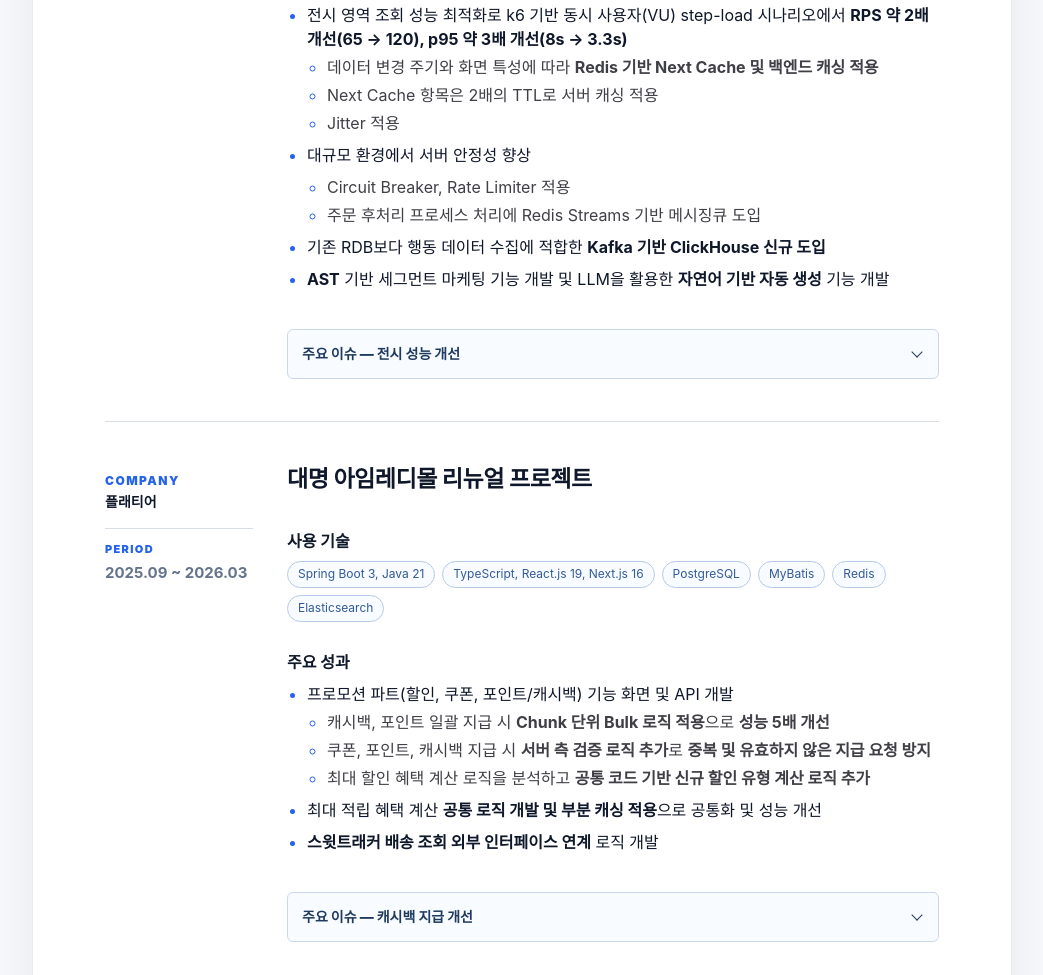
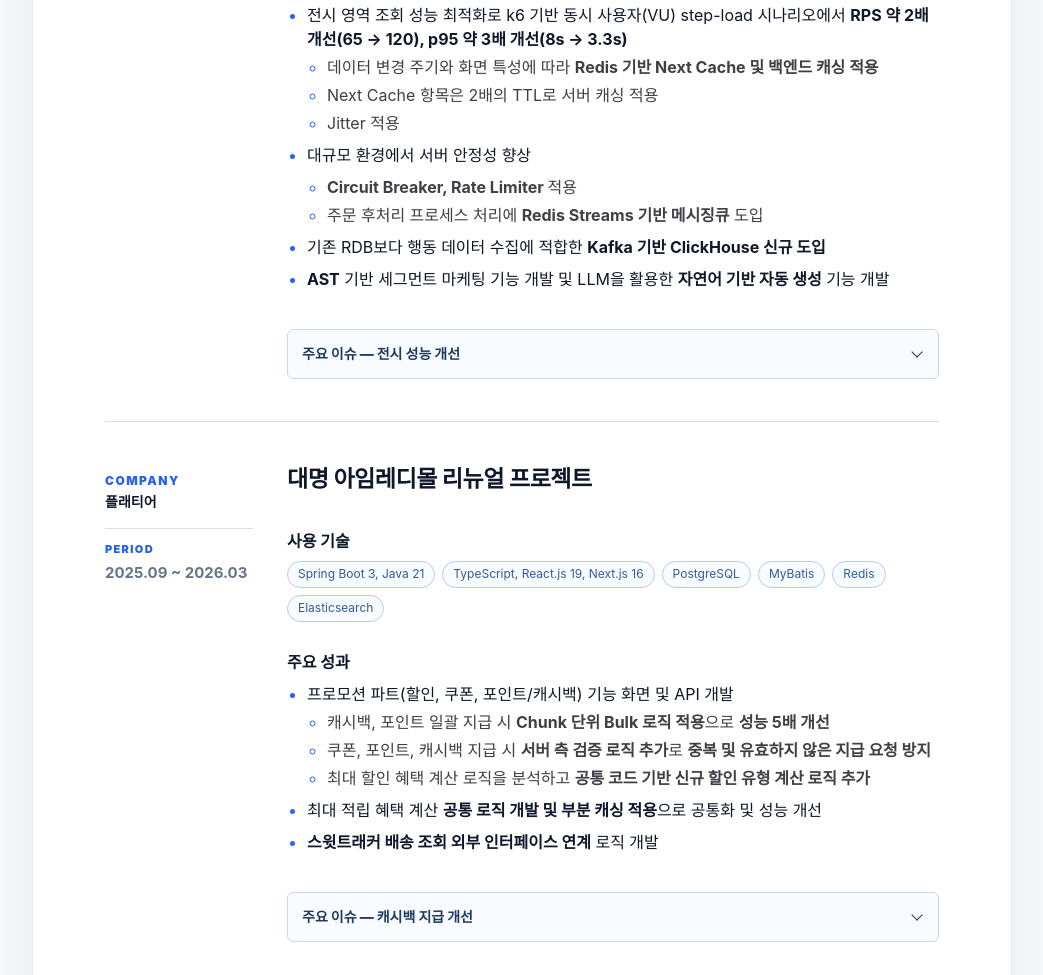
Before and after one commit to geonjunk/geonjunk.github.io, a plain HTML site: page index.html in a window 1280 px wide. Shown: the part 2379-3354 px from the top of the page, without its empty margins (118-1161 px from the left). Drawn offline with nearby package versions, Linux system fonts and the light colour scheme.

Commit message:
Enhance HTML list items with strong tags

```diff
--- a/index.html
+++ b/index.html
@@ -541,8 +541,8 @@
                     </li>
                     <li>대규모 환경에서 서버 안정성 향상</li>
                       <ul class="mt-1 list-[circle] space-y-1 pl-5 text-zinc-700">
-                        <li>Circuit Breaker, Rate Limiter 적용</li>
-                        <li>주문 후처리 프로세스 처리에 Redis Streams 기반 메시징큐 도입</li>
+                        <li><strong>Circuit Breaker, Rate Limiter </strong>적용</li>
+                        <li>주문 후처리 프로세스 처리에 <strong>Redis Streams 기반 메시징큐</strong> 도입</li>
                       </ul>
                     <li>기존 RDB보다 행동 데이터 수집에 적합한 <strong>Kafka 기반 ClickHouse 신규 도입</strong></li>
                     <li><strong>AST</strong> 기반 세그먼트 마케팅 기능 개발 및 LLM을 활용한 <strong>자연어 기반 자동 생성</strong> 기능 개발</li>
```
